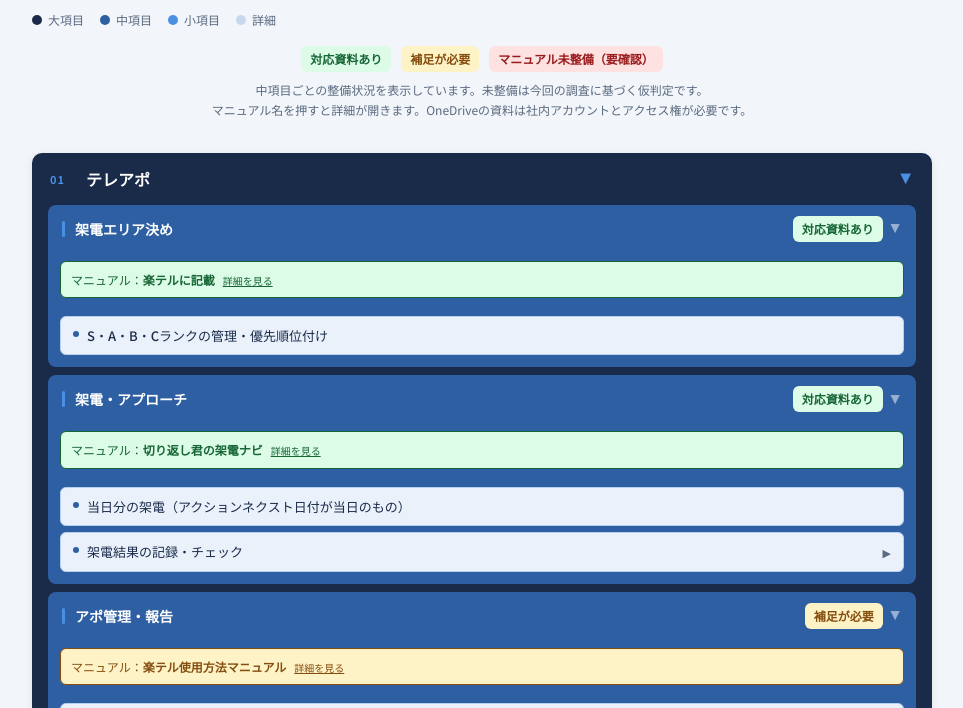
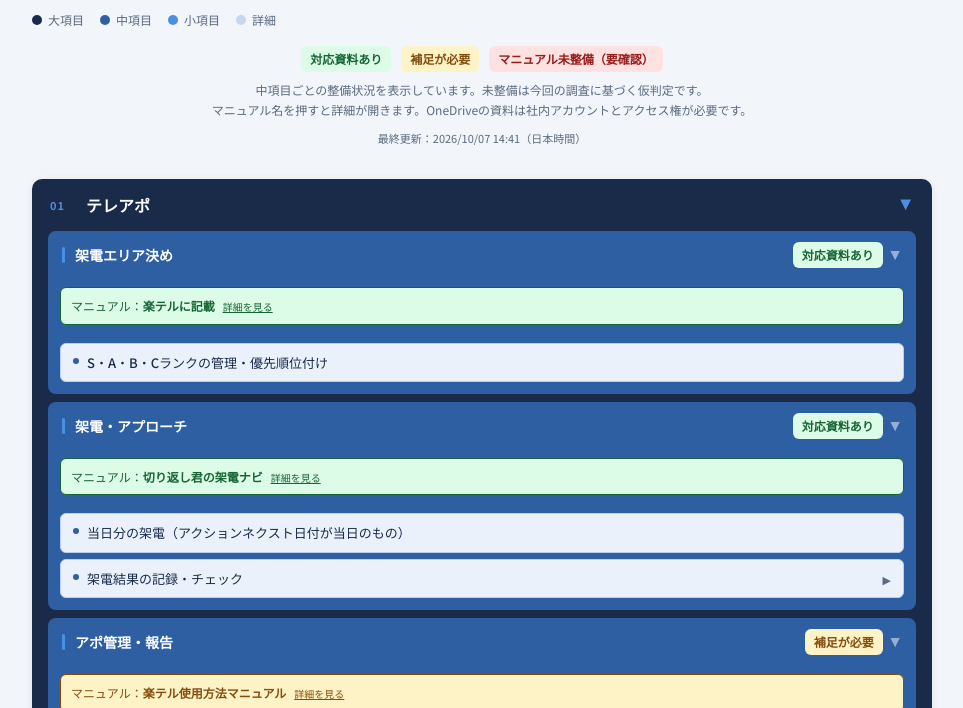
Before and after one commit to Goodcast/gyoumumap, a plain HTML site: page index.html in a window 1280 px wide. Shown: the part 92-800 px from the top of the page, without its empty margins (158-1121 px from the left). Drawn offline with Linux system fonts and the light colour scheme.

Commit message:
Revalidate map on refresh and show update time

```diff
--- a/index.html
+++ b/index.html
@@ -349,7 +349,7 @@
     <div class="legend-item"><div class="legend-dot" style="background:#4A90E2"></div>小項目</div>
     <div class="legend-item"><div class="legend-dot" style="background:#C8D8EC"></div>詳細</div>
   </div>
-<div class="manual-legend"><span class="manual-badge manual-ready">対応資料あり</span><span class="manual-badge manual-partial">補足が必要</span><span class="manual-badge manual-missing">マニュアル未整備（要確認）</span></div><p class="manual-help">中項目ごとの整備状況を表示しています。未整備は今回の調査に基づく仮判定です。<br>マニュアル名を押すと詳細が開きます。OneDriveの資料は社内アカウントとアクセス権が必要です。</p></header>
+<div class="manual-legend"><span class="manual-badge manual-ready">対応資料あり</span><span class="manual-badge manual-partial">補足が必要</span><span class="manual-badge manual-missing">マニュアル未整備（要確認）</span></div><p class="manual-help">中項目ごとの整備状況を表示しています。未整備は今回の調査に基づく仮判定です。<br>マニュアル名を押すと詳細が開きます。OneDriveの資料は社内アカウントとアクセス権が必要です。</p><p class="manual-help" style="font-size:11px">最終更新：2026/10/07 14:41（日本時間）</p></header>
 
 <div class="tree">
 
```
Also changed, not shown: vercel.json.
